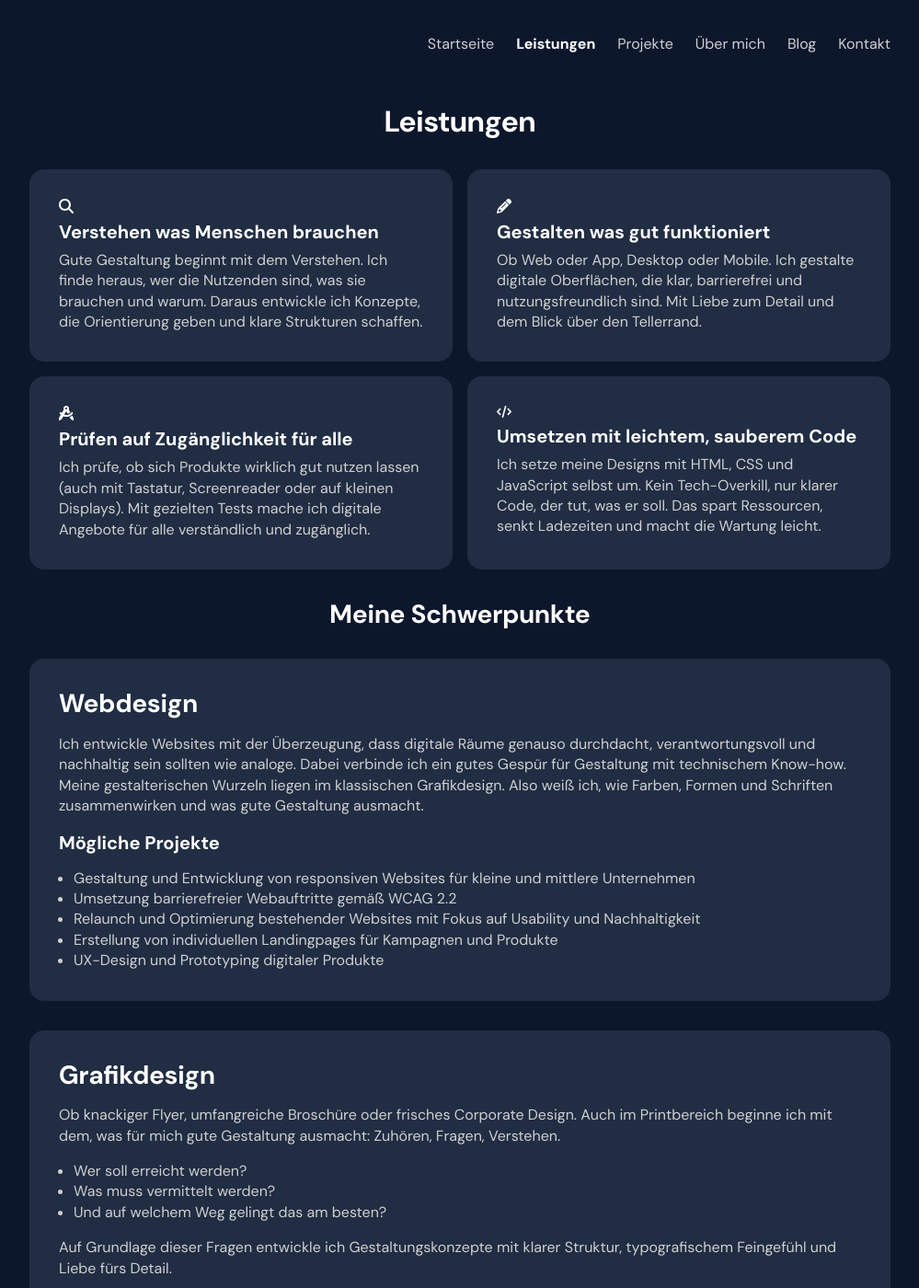
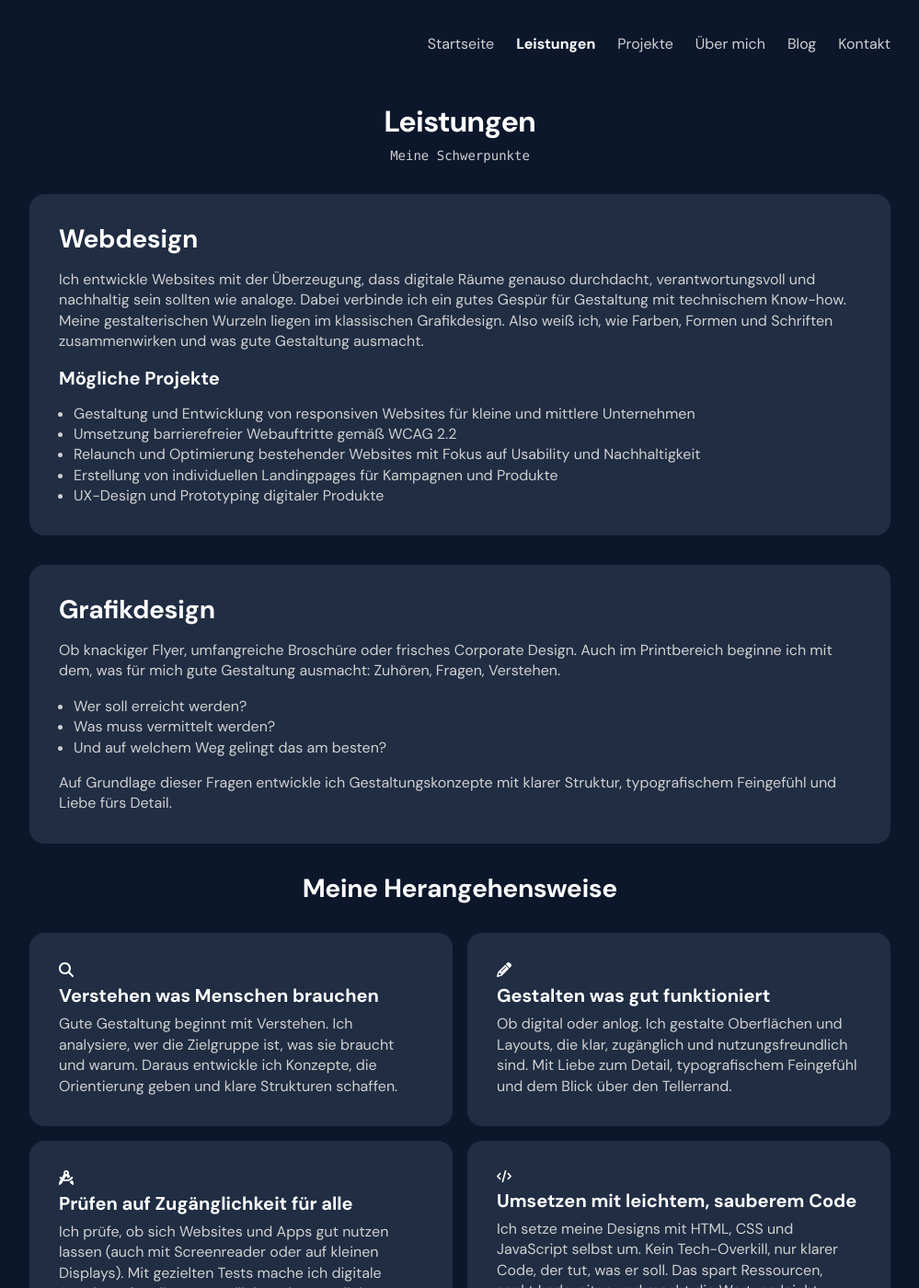
Before and after one commit to enaaacode/annabelle-feiler.github.io, a Jekyll site: the page built from leistungen.html, in a window 1280 px wide and 1400 px high. Shown: the whole window at 92% size, without its empty margins (140-1139 px from the left). Built offline with Jekyll 4.4.1, drawn with Linux system fonts in a browser that asks for light colours; some of the changed text lies outside the part shown.

Commit message:
update text for digital AND print

```diff
--- a/_data/leistungen.yml
+++ b/_data/leistungen.yml
@@ -1,14 +1,14 @@
 - icon: 'assets/icons/ux_resarch.svg'
   titel: 'Verstehen was Menschen brauchen'
-  beschreibung: 'Gute Gestaltung beginnt mit dem Verstehen. Ich finde heraus, wer die Nutzenden sind, was sie brauchen und warum. Daraus entwickle ich Konzepte, die Orientierung geben und klare Strukturen schaffen.'
+  beschreibung: 'Gute Gestaltung beginnt mit Verstehen. Ich analysiere, wer die Zielgruppe ist, was sie braucht und warum. Daraus entwickle ich Konzepte, die Orientierung geben und klare Strukturen schaffen.'
 
 - icon: 'assets/icons/ui_design.svg'
   titel: 'Gestalten was gut funktioniert'
-  beschreibung: 'Ob Web oder App, Desktop oder Mobile. Ich gestalte digitale Oberflächen, die klar, barrierefrei und nutzungsfreundlich sind. Mit Liebe zum Detail und dem Blick über den Tellerrand.'
+  beschreibung: 'Ob digital oder anlog. Ich gestalte Oberflächen und Layouts, die klar, zugänglich und nutzungsfreundlich sind. Mit Liebe zum Detail, typografischem Feingefühl und dem Blick über den Tellerrand.'
 
 - icon: 'assets/icons/ux_konzept.svg'
   titel: 'Prüfen auf Zugänglichkeit für alle'
-  beschreibung: 'Ich prüfe, ob sich Produkte wirklich gut nutzen lassen (auch mit Tastatur, Screenreader oder auf kleinen Displays). Mit gezielten Tests mache ich digitale Angebote für alle verständlich und zugänglich.'
+  beschreibung: 'Ich prüfe, ob sich Websites und Apps gut nutzen lassen (auch mit Screenreader oder auf kleinen Displays). Mit gezielten Tests mache ich digitale Angebote für alle verständlich und zugänglich.'
 
 - icon: 'assets/icons/code-solid.svg'
   titel: 'Umsetzen mit leichtem, sauberem Code'
--- a/leistungen.html
+++ b/leistungen.html
@@ -7,26 +7,7 @@ description: Strukturverliebt, code-affin und überzeugte Verfechterin menschzen
 <div class="contentsite">
   <div class="heading">
     <h1>Leistungen</h1>
-  </div>
-
-  <section class="leistungen">
-    <div class="leistungen-grid">
-      {% for item in site.data.leistungen %}
-      <div class="leistungen-grid-box boxradius">
-        <div class="leistungen-icon">
-          <img src="{{item.icon}}" alt="" width="16px" height="16px" />
-        </div>
-        <div class="leistungen-grid-text">
-          <h3>{{item.titel}}</h3>
-          <p>{{item.beschreibung}}</p>
-        </div>
-      </div>
-      {% endfor %}
-    </div>
-  </section>
-
-  <div class="heading">
-    <h2>Meine Schwerpunkte</h2>
+    <p>Meine Schwerpunkte</p>
   </div>
 
   <div class="content-box boxradius">
@@ -77,6 +58,26 @@ description: Strukturverliebt, code-affin und überzeugte Verfechterin menschzen
     </p>
   </div>
 
+  <div class="heading">
+    <h2>Meine Herangehensweise</h2>
+  </div>
+
+  <section class="leistungen">
+    <div class="leistungen-grid">
+      {% for item in site.data.leistungen %}
+      <div class="leistungen-grid-box boxradius">
+        <div class="leistungen-icon">
+          <img src="{{item.icon}}" alt="" width="16px" height="16px" />
+        </div>
+        <div class="leistungen-grid-text">
+          <h3>{{item.titel}}</h3>
+          <p>{{item.beschreibung}}</p>
+        </div>
+      </div>
+      {% endfor %}
+    </div>
+  </section>
+
   <div class="button-wrapper">
     <a
       class="button primary"
```
